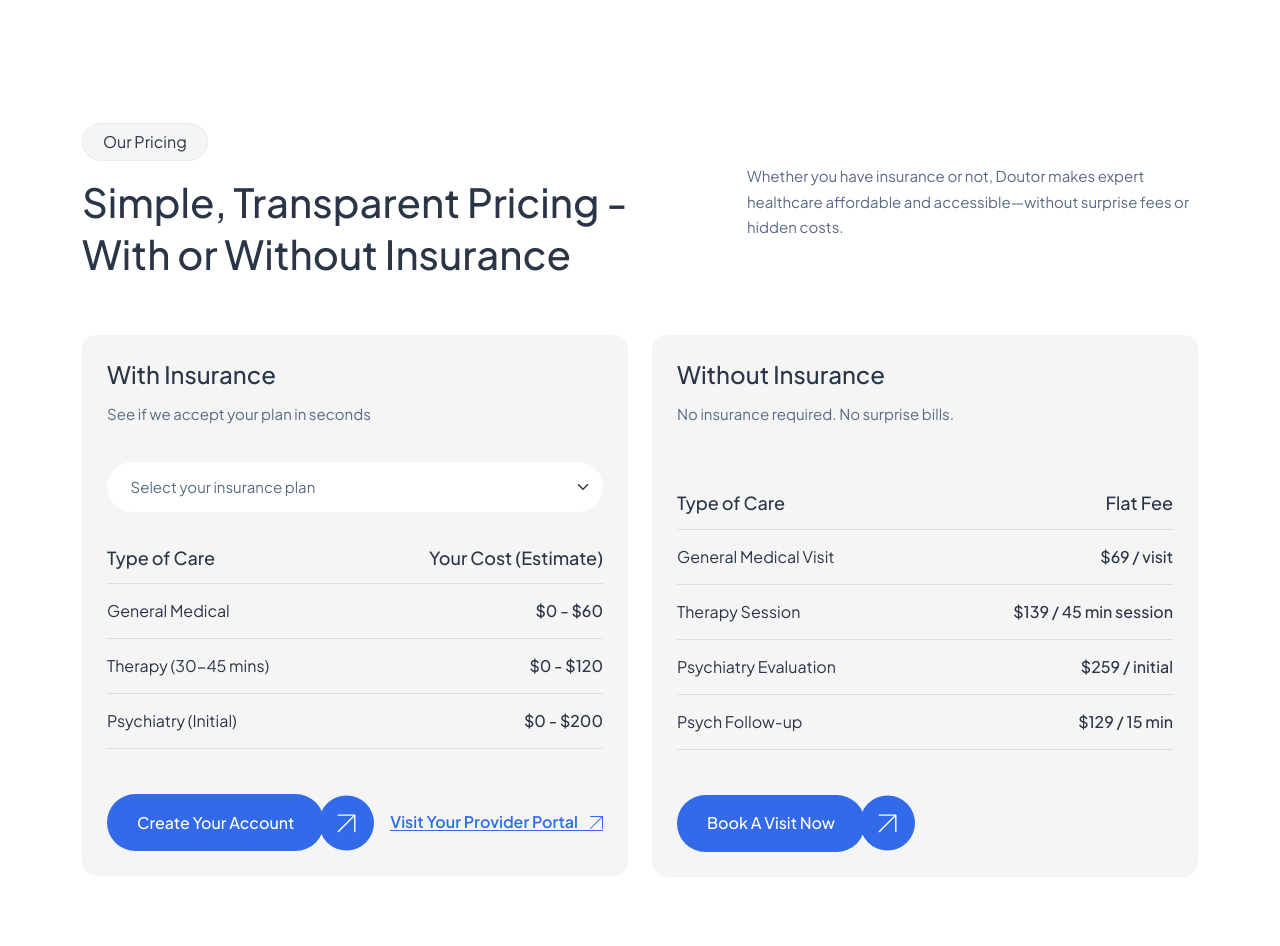
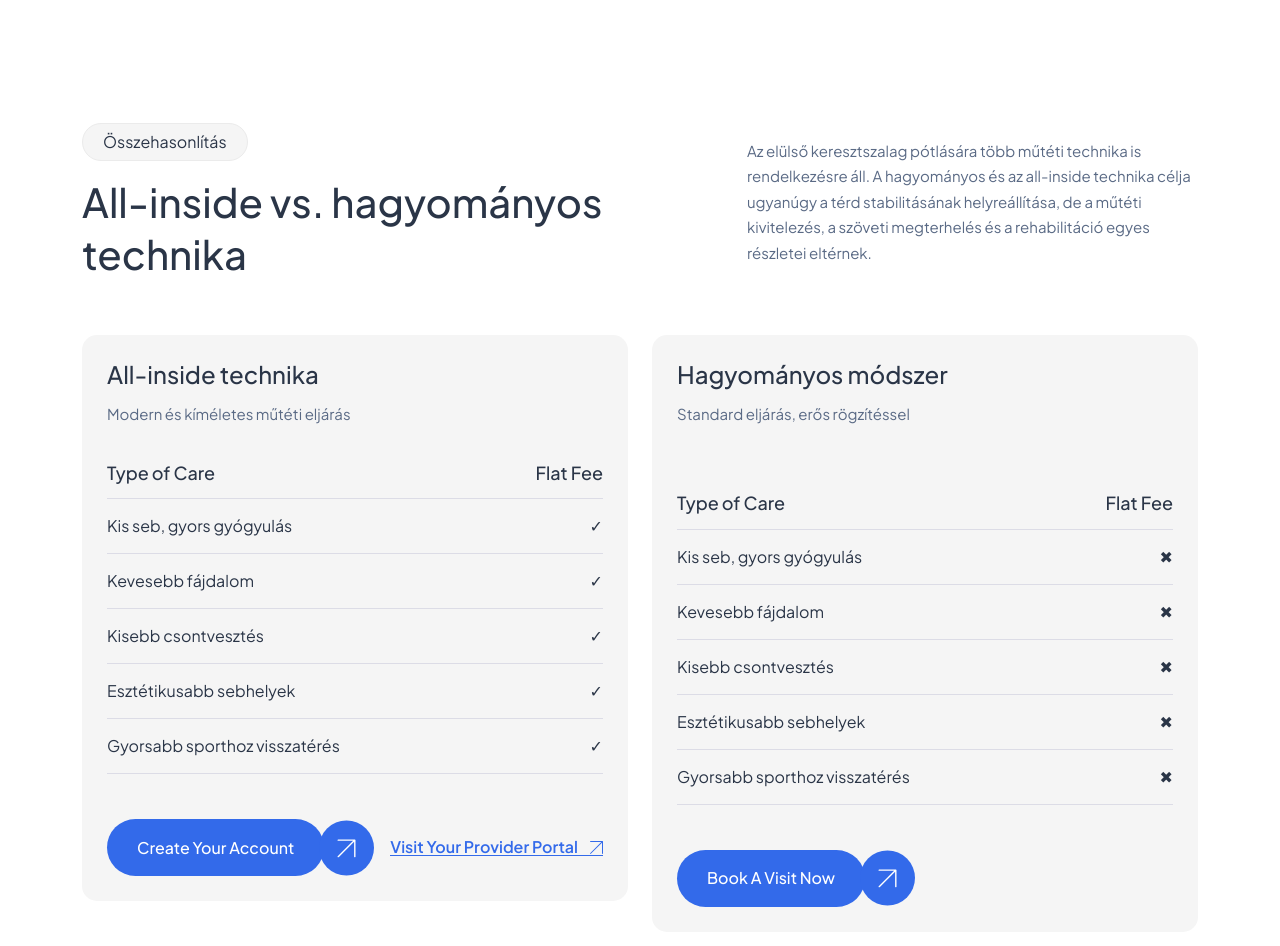
Before and after one commit to Anadasi/allinside.hu, a Next.js app: page /pricing-plan in a window 1280 px wide. Shown: the part 480-1426 px from the top of the page. Built offline with nearby package versions, Linux system fonts and the light colour scheme.

Commit message:
pricings

```diff
--- a/src/components/Pricing/PricingPlan.tsx
+++ b/src/components/Pricing/PricingPlan.tsx
@@ -6,18 +6,20 @@
   const pricingData = [
     {
       id: 1,
-      title: "With Insurance",
-      subtitle: "See if we accept your plan in seconds",
-      hasInsurance: true,
+      title: "All-inside technika",
+      subtitle: "Modern és kíméletes műtéti eljárás",
+      hasInsurance: false,
       insuranceOptions: [
         { value: "0", label: "Select your insurance plan" },
         { value: "1", label: "Health Insurance" },
         { value: "2", label: "Life Insurance" },
       ],
       services: [
-        { type: "General Medical", cost: "$0 - $60" },
-        { type: "Therapy (30-45 mins)", cost: "$0 - $120" },
-        { type: "Psychiatry (Initial)", cost: "$0 - $200" },
+        { type: "Kis seb, gyors gyógyulás", cost: "✓" },
+        { type: "Kevesebb fájdalom", cost: "✓" },
+        { type: "Kisebb csontvesztés", cost: "✓" },
+        { type: "Esztétikusabb sebhelyek", cost: "✓" },
+       { type: "Gyorsabb sporthoz visszatérés", cost: "✓" },
       ],
       buttons: [
         {
@@ -34,14 +36,15 @@
     },
     {
       id: 2,
-      title: "Without Insurance",
-      subtitle: "No insurance required. No surprise bills.",
+      title: "Hagyományos módszer",
+      subtitle: "Standard eljárás, erős rögzítéssel",
       hasInsurance: false,
       services: [
-        { type: "General Medical Visit", cost: "$69 / visit" },
-        { type: "Therapy Session", cost: "$139 / 45 min session" },
-        { type: "Psychiatry Evaluation", cost: "$259 / initial" },
-        { type: "Psych Follow-up", cost: "$129 / 15 min" },
+        { type: "Kis seb, gyors gyógyulás", cost: "✖" },
+        { type: "Kevesebb fájdalom", cost: "✖" },
+        { type: "Kisebb csontvesztés", cost: "✖" },
+        { type: "Esztétikusabb sebhelyek", cost: "✖" },
+       { type: "Gyorsabb sporthoz visszatérés", cost: "✖" },
       ],
       buttons: [
         {
@@ -61,18 +64,16 @@
             <div className="row justify-content-center align-items-center g-4">
               <div className="col-lg-7 col-md-12">
                 <div className="left">
-                  <span className="sub">Our Pricing</span>
+                  <span className="sub">Összehasonlítás</span>
                   <h2>
-                    Simple, Transparent Pricing - With or Without Insurance
+                    All-inside vs. hagyományos technika
                   </h2>
                 </div>
               </div>
               <div className="col-lg-5 col-md-12">
                 <div className="right">
                   <p>
-                    Whether you have insurance or not, Doutor makes expert
-                    healthcare affordable and accessible—without surprise fees
-                    or hidden costs.
+                    Az elülső keresztszalag pótlására több műtéti technika is rendelkezésre áll. A hagyományos és az all-inside technika célja ugyanúgy a térd stabilitásának helyreállítása, de a műtéti kivitelezés, a szöveti megterhelés és a rehabilitáció egyes részletei eltérnek.
                   </p>
                 </div>
               </div>
```
Also changed, not shown: src/components/HomeDemo1/OurServices.tsx (+3 -5 lines).
